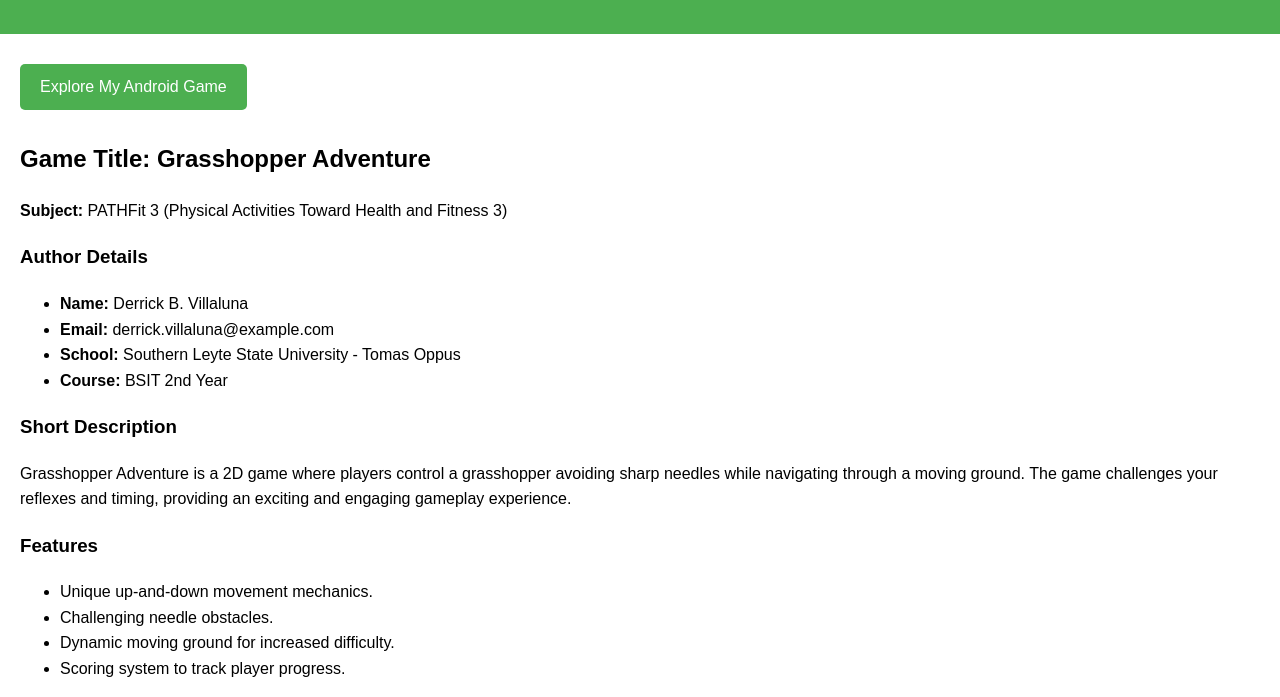
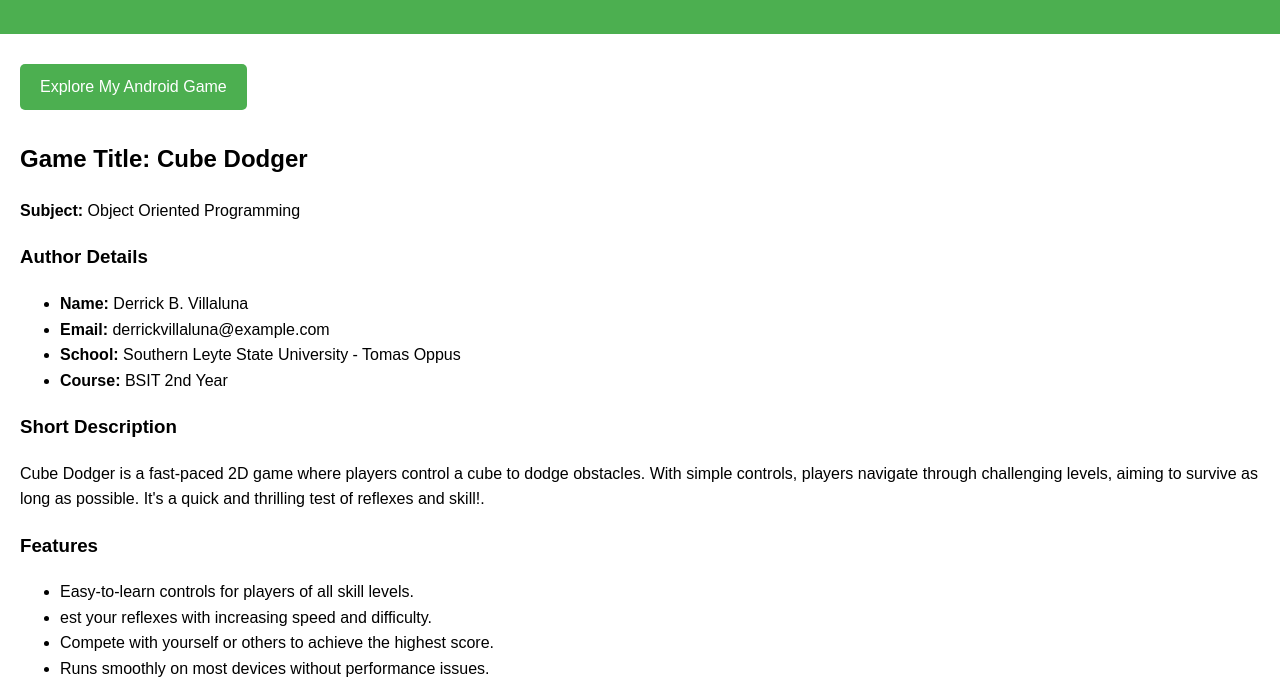
Before and after one commit to DerrickVillaluna/Cube-Dodger, a plain HTML site: page index.html in a window 1280 px wide. Shown: the part 92-789 px from the top of the page. Drawn offline with Linux system fonts and the light colour scheme.

Commit message:
Update index.html

```diff
--- a/index.html
+++ b/index.html
@@ -56,32 +56,32 @@
         </section>
 
         <section id="game-page">
-            <h2>Game Title: Grasshopper Adventure</h2>
-            <p><strong>Subject:</strong> PATHFit 3 (Physical Activities Toward Health and Fitness 3)</p>
+            <h2>Game Title: Cube Dodger </h2>
+            <p><strong>Subject:</strong> Object Oriented Programming</p>
 
             <h3>Author Details</h3>
             <ul>
                 <li><strong>Name:</strong> Derrick B. Villaluna</li>
-                <li><strong>Email:</strong> derrick.villaluna@example.com</li>
+                <li><strong>Email:</strong> derrickvillaluna@example.com</li>
                 <li><strong>School:</strong> Southern Leyte State University - Tomas Oppus</li>
                 <li><strong>Course:</strong> BSIT 2nd Year</li>
             </ul>
 
             <h3>Short Description</h3>
-            <p>Grasshopper Adventure is a 2D game where players control a grasshopper avoiding sharp needles while navigating through a moving ground. The game challenges your reflexes and timing, providing an exciting and engaging gameplay experience.</p>
+            <p>Cube Dodger is a fast-paced 2D game where players control a cube to dodge obstacles. With simple controls, players navigate through challenging levels, aiming to survive as long as possible. It's a quick and thrilling test of reflexes and skill!.</p>
 
             <h3>Features</h3>
             <ul>
-                <li>Unique up-and-down movement mechanics.</li>
-                <li>Challenging needle obstacles.</li>
-                <li>Dynamic moving ground for increased difficulty.</li>
-                <li>Scoring system to track player progress.</li>
+                <li>Easy-to-learn controls for players of all skill levels.</li>
+                <li>est your reflexes with increasing speed and difficulty.</li>
+                <li>Compete with yourself or others to achieve the highest score.</li>
+                <li>Runs smoothly on most devices without performance issues.</li>
             </ul>
 
             <h3>Development Tools</h3>
             <ul>
                 <li>Unity Hub</li>
-                <li>C# Programming</li>
+                <li>Visual Studio</li>
                 <li>Adobe Photoshop for design</li>
             </ul>
 
```
